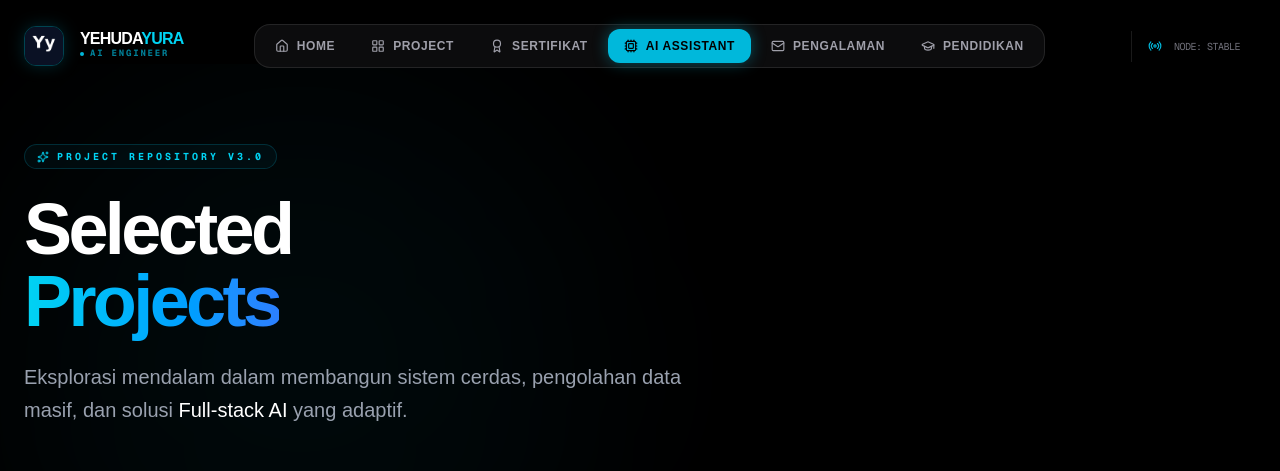
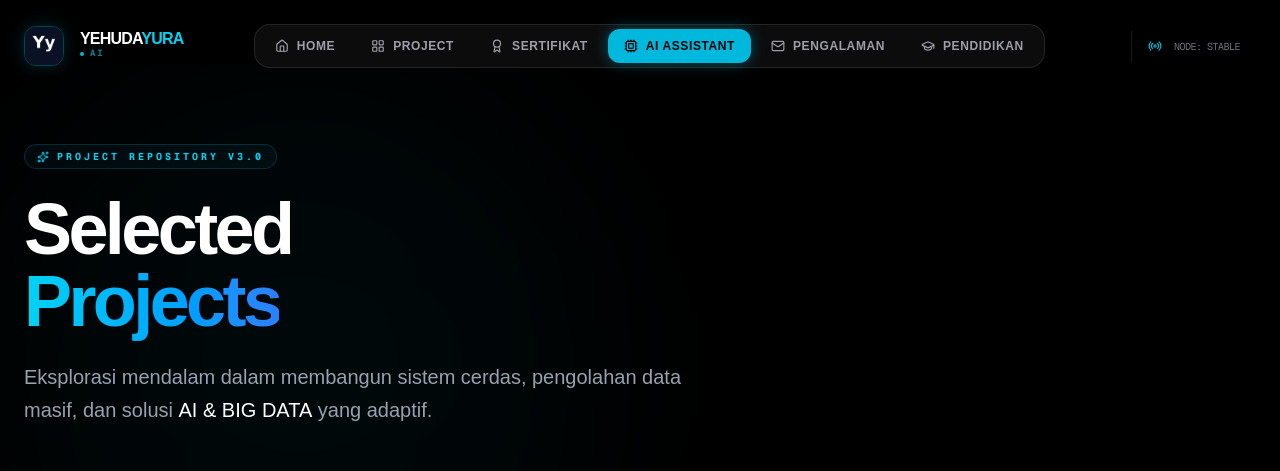
Before and after one commit to yehuda0231/ai-virtual-yehuda, a Next.js app: page /projects in a window 1280 px wide. Shown: the top 471 px of the page. Built offline with nearby package versions, Linux system fonts and the light colour scheme.

Commit message:
update projects page dan navbar

```diff
--- a/app/projects/page.tsx
+++ b/app/projects/page.tsx
@@ -31,7 +31,7 @@ export default function ProjectsPage() {
 
           <p className="text-gray-400 text-lg md:text-xl leading-relaxed max-w-2xl font-light">
             Eksplorasi mendalam dalam membangun sistem cerdas,
-            pengolahan data masif, dan solusi <span className="text-white font-medium">Full-stack AI</span> yang adaptif.
+            pengolahan data masif, dan solusi <span className="text-white font-medium">AI & BIG DATA</span> yang adaptif.
           </p>
         </div>
 
--- a/components/Hero.tsx
+++ b/components/Hero.tsx
@@ -53,7 +53,7 @@ export default function Hero() {
           <h1 className="text-5xl md:text-7xl xl:text-8xl font-black text-white tracking-tighter leading-[0.9] mb-8">
             AI <br />
             <span className="text-transparent bg-clip-text bg-gradient-to-r from-cyan-300 via-cyan-500 to-blue-500">
-              ENGINEER
+              BIG DATA
             </span>
           </h1>
 
--- a/components/Navbar.tsx
+++ b/components/Navbar.tsx
@@ -55,7 +55,7 @@ export default function Navbar() {
             </span>
             <div className="flex items-center gap-1.5">
               <span className="h-1 w-1 rounded-full bg-cyan-500 animate-pulse" />
-              <span className="text-[9px] text-cyan-500/70 font-mono tracking-[0.2em] uppercase font-bold">AI Engineer</span>
+              <span className="text-[9px] text-cyan-500/70 font-mono tracking-[0.2em] uppercase font-bold">AI </span>
             </div>
           </div>
         </Link>
--- a/package.json
+++ b/package.json
@@ -11,6 +11,7 @@
   "dependencies": {
     "@google/generative-ai": "^0.24.1",
     "framer-motion": "^12.34.3",
+    "groq-sdk": "^0.37.0",
     "lucide-react": "^0.563.0",
     "next": "16.1.4",
     "openai": "^6.16.0",
```
Also changed, not shown: 1 other file (tests, documents, lock files or other folders).
